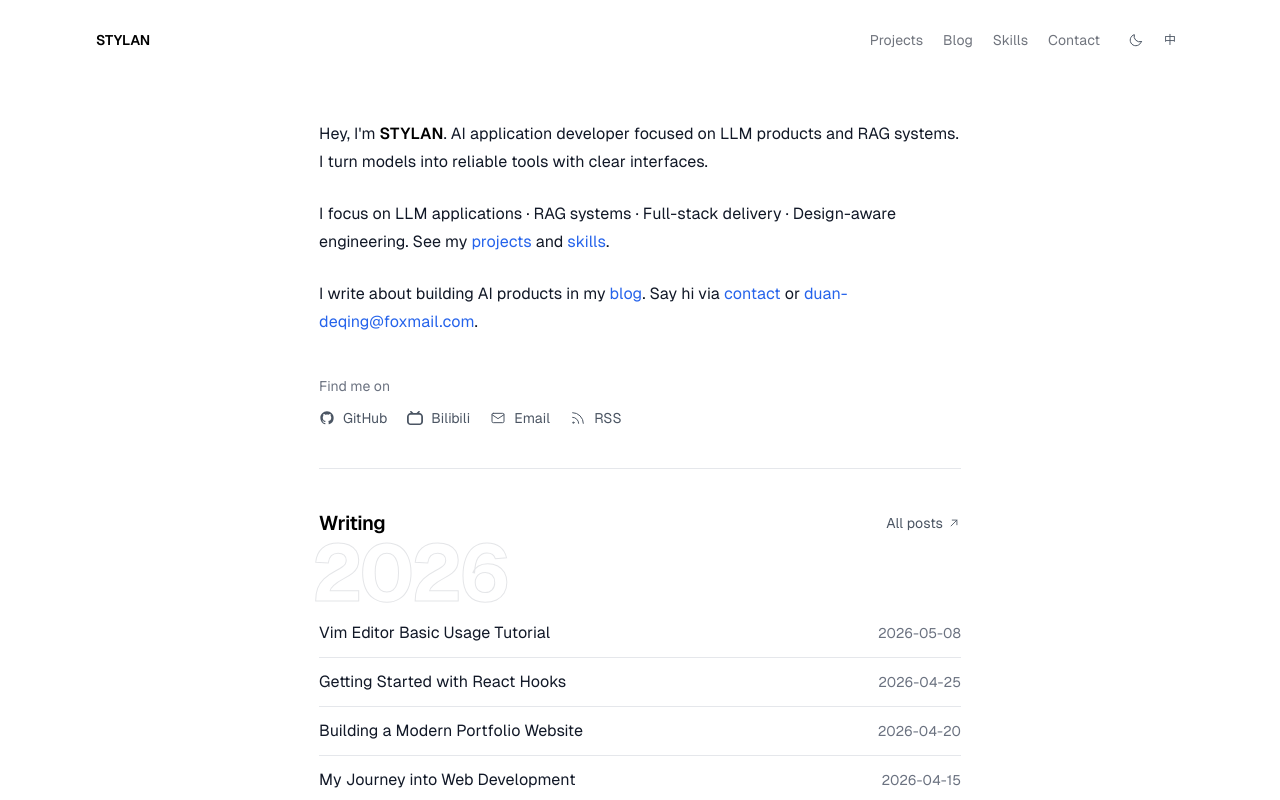
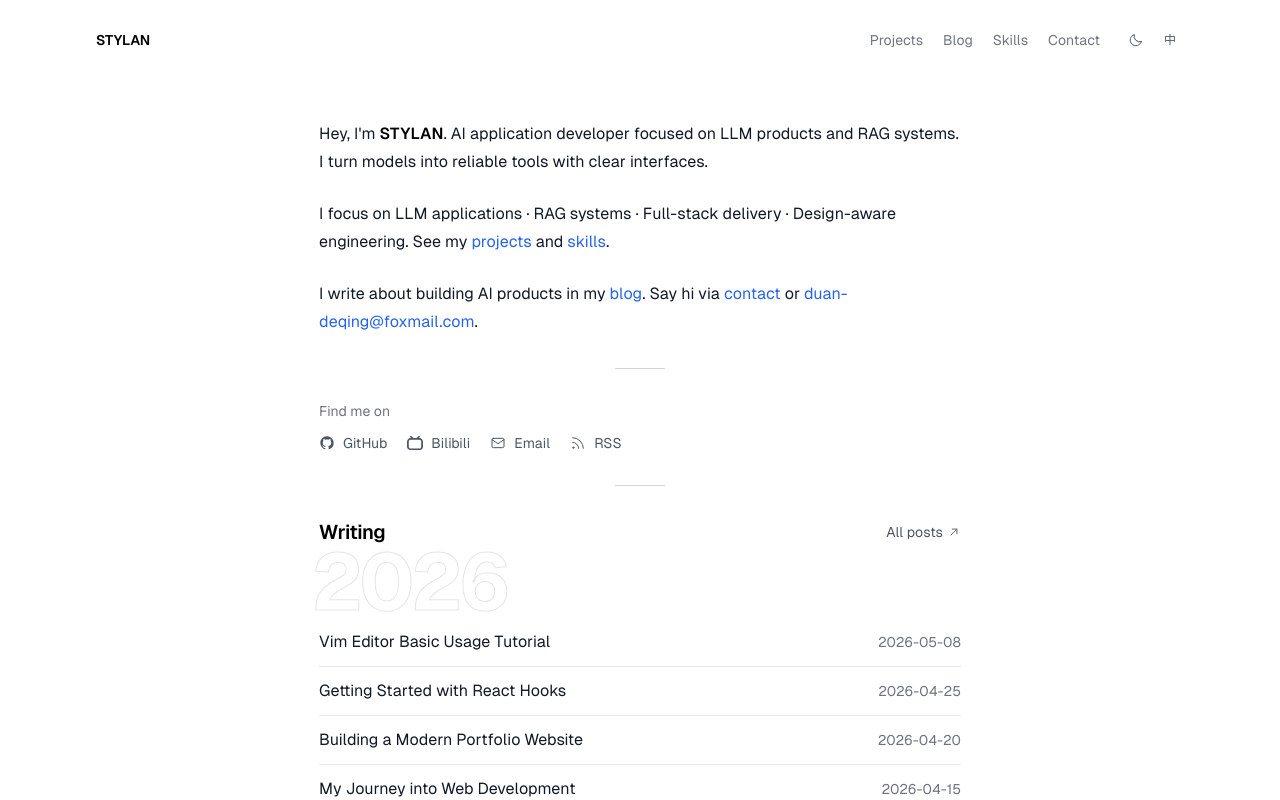
Before and after one commit to duan-deqing/duan-deqing.github.io, a React (Vite) app: page / in a window 1280 px wide. Shown: the top 800 px of the page. Built offline with nearby package versions, Linux system fonts and the light colour scheme.

Commit message:
style: 首页分隔线改为 antfu 式 50px 短线

```diff
--- a/src/index.css
+++ b/src/index.css
@@ -141,6 +141,13 @@
   .link:hover {
     color: var(--accent-strong);
     text-decoration: underline;
+  }
+
+  .home-divider {
+    width: 50px;
+    margin: 2em auto;
+    border: 0;
+    border-top: 1px solid color-mix(in srgb, var(--muted) 30%, transparent);
   }
 
   .year-mark {
--- a/src/pages/HomePage.jsx
+++ b/src/pages/HomePage.jsx
@@ -122,7 +122,9 @@ export default function HomePage() {
           })}
         </p>
 
-        <div className="mt-10">
+        <hr className="home-divider" />
+
+        <div>
           <p className="mb-3 text-sm text-muted">
             {t({ en: 'Find me on', zh: '在这些地方找到我' })}
           </p>
@@ -140,7 +142,7 @@ export default function HomePage() {
           </div>
         </div>
 
-        <hr className="my-10 border-line" />
+        <hr className="home-divider" />
 
         <section aria-labelledby="home-writing">
           <div className="mb-2 flex items-center justify-between gap-4">
```
Also changed, not shown: 2 other files (tests, documents, lock files or other folders).
